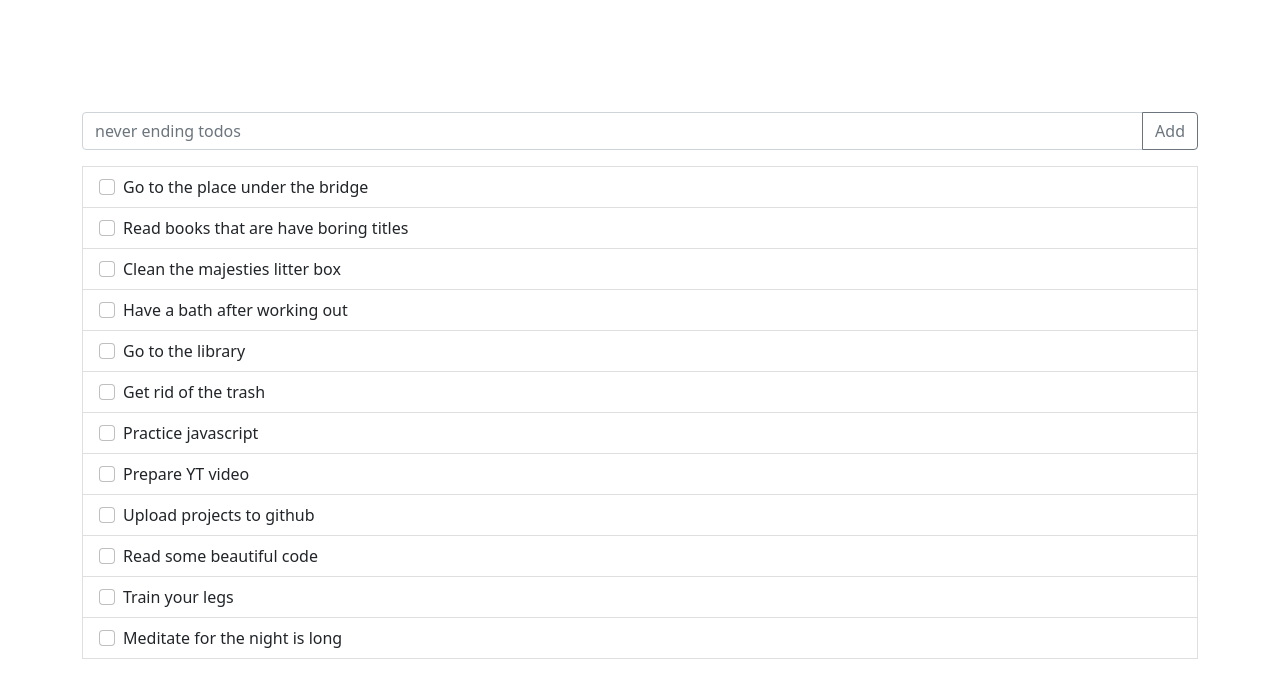
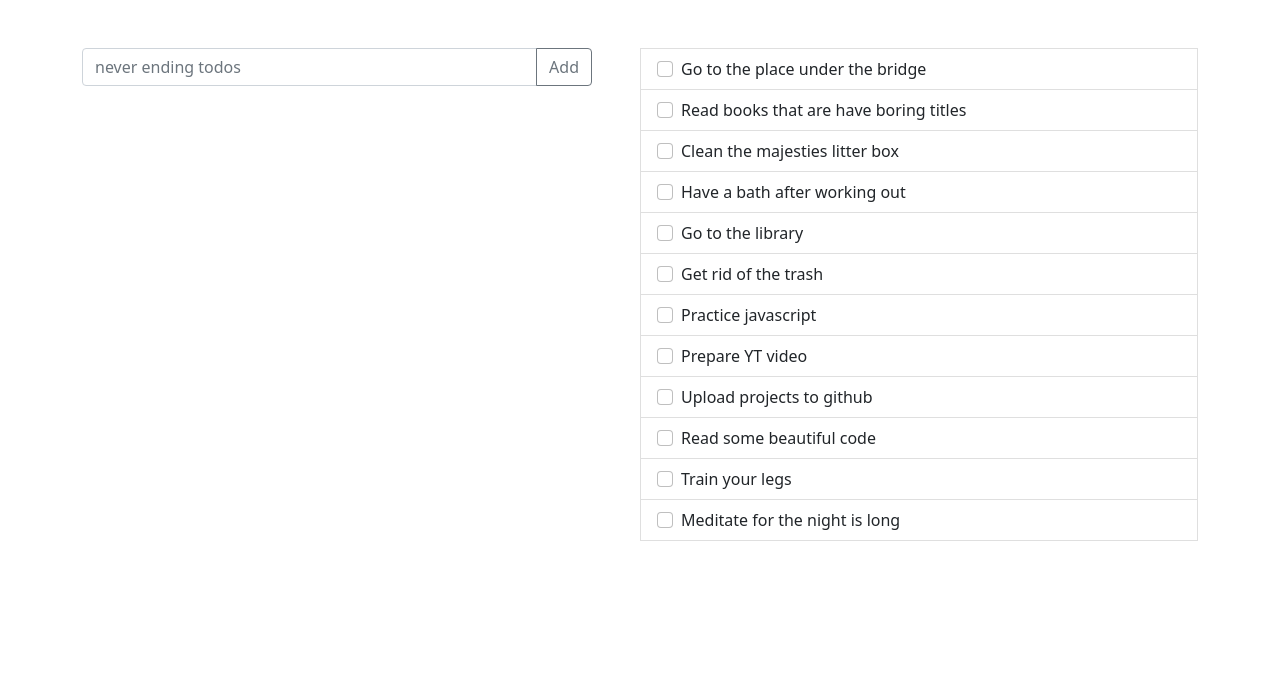
Before and after one commit to raymond1988/reactjstoapp, a React (Create React App) app: page /todolist in a window 1280 px wide. Shown: the top 698 px of the page. Built offline with nearby package versions, Linux system fonts and the light colour scheme; no server answers.

Commit message:
changed todo list ui

```diff
--- a/src/components/AddToDoForm.js
+++ b/src/components/AddToDoForm.js
@@ -7,6 +7,7 @@ function AddToDoForm () {
 
   const handleOnClick = e => {
     e.preventDefault()
+    if(todo === "") return
     const newTodo = {
       id: Math.floor(Math.random() * 10000000),
       text: todo,
@@ -16,7 +17,7 @@ function AddToDoForm () {
   }
   return (
     <>
-      <form className='form-floating py-3 '>
+      <form className='form-floating'>
         <div className='input-group'>
           <input
             type='text'
--- a/src/components/ToDoList.js
+++ b/src/components/ToDoList.js
@@ -1,4 +1,4 @@
-import React, { useContext} from 'react'
+import React, { useContext } from 'react'
 import { GlobalContext } from '../context/GlobalProvider'
 import ToDoItem from './ToDoItem'
 import AddToDoForm from './AddToDoForm'
@@ -7,12 +7,16 @@ const ToDoList = () => {
   const { todos } = useContext(GlobalContext)
   //console.log(auth.currentUser.displayName);
   return (
-    <div className='col mt-5'>
-      <AddToDoForm />
-      {todos.map(todo => (
-        <ToDoItem key={todo.id} todo={todo} />
-      ))}
-    </div>
+    <>
+      <div className='col'>
+        <AddToDoForm />
+      </div>
+      <div className='col-sm-12 col-md-7 col-lg-6 order-md-last'>
+        {todos.map(todo => (
+          <ToDoItem key={todo.id} todo={todo} />
+        ))}
+      </div>
+    </>
   )
 }
 
```
